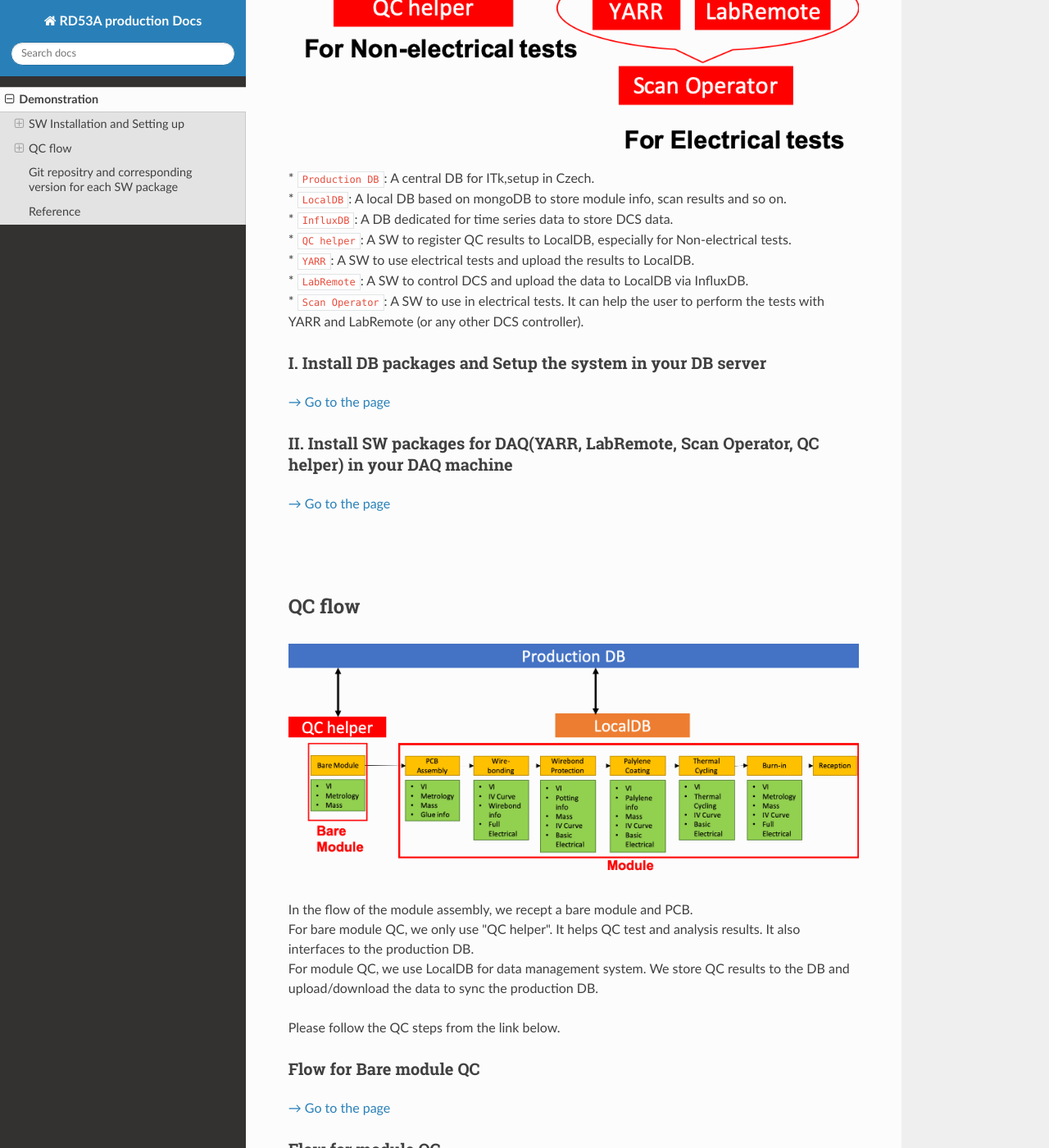
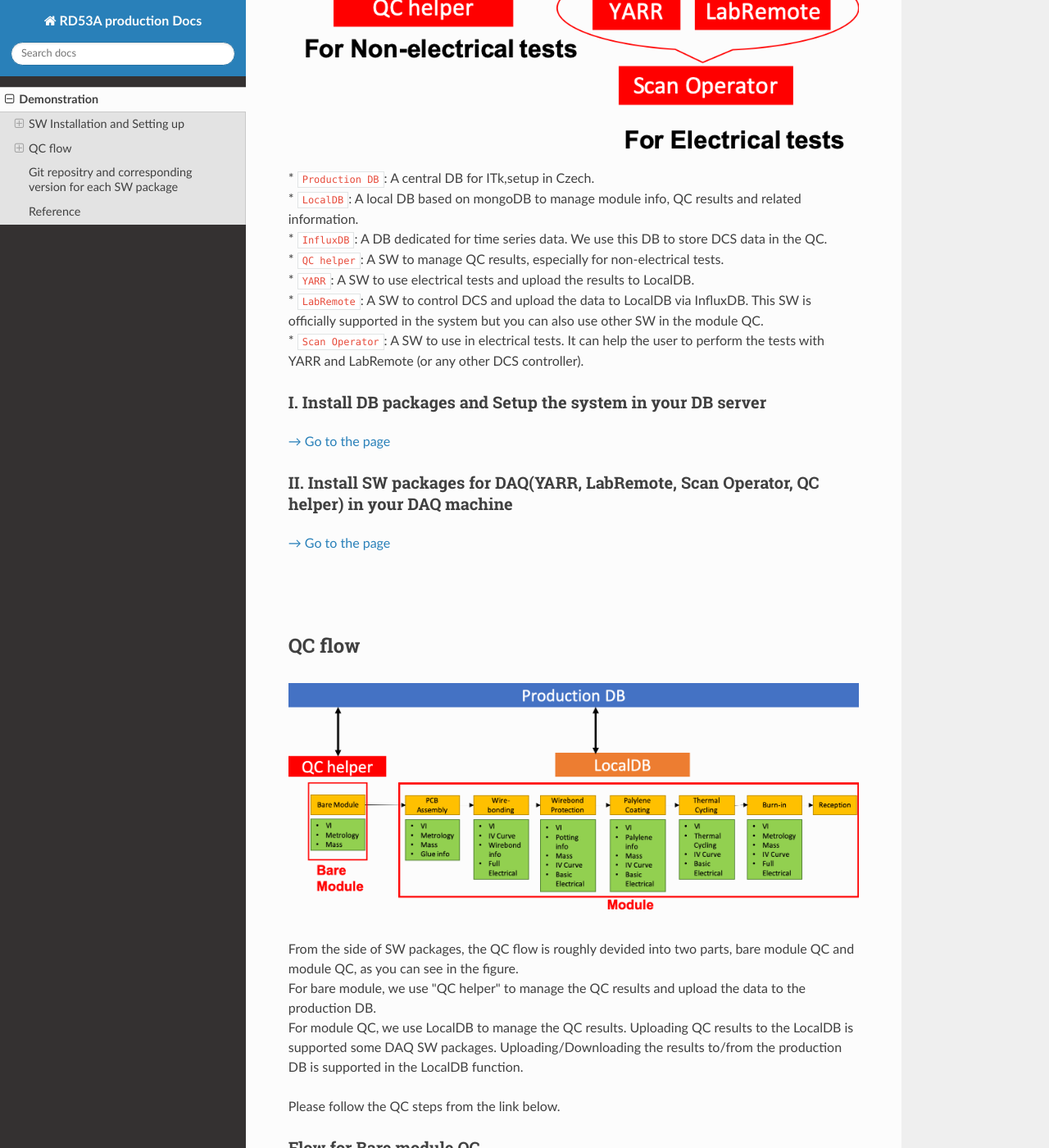
Before and after one commit to jlab-hep/-rd53a_software_doc, an MkDocs documentation site: the page built from docs/rd53a_demo_flow.md, in a window 1280 px wide and 1400 px high, scrolled down 635 px. Shown: the whole window at 82% size. Built offline with MkDocs 1.6.1, drawn with Linux system fonts in a browser that asks for light colours; nearby versions of some CDN libraries; old or Windows-style settings are respelled for this version of MkDocs.

Commit message:
modify a main page

```diff
--- a/docs/rd53a_demo_flow.md
+++ b/docs/rd53a_demo_flow.md
@@ -7,11 +7,11 @@ The doc describes how to use the packages according the flow of the module QC.<b
 
 ![SW_structure](images/SW_structure.png)
 * `Production DB`: A central DB for ITk,setup in Czech.<br>
-* `LocalDB`: A local DB based on mongoDB to store module info, scan results and so on.<br>
-* `InfluxDB`: A DB dedicated for time series data to store DCS data. <br>
-* `QC helper`: A SW to register QC results to LocalDB, especially for Non-electrical tests.<br>
+* `LocalDB`: A local DB based on mongoDB to manage module info, QC results and related information.<br>
+* `InfluxDB`: A DB dedicated for time series data. We use this DB to store DCS data in the QC. <br>
+* `QC helper`: A SW to manage QC results, especially for non-electrical tests.<br>
 * `YARR`: A SW to use electrical tests and upload the results to LocalDB.<br>
-* `LabRemote`: A SW to control DCS and upload the data to LocalDB via InfluxDB.<br>
+* `LabRemote`: A SW to control DCS and upload the data to LocalDB via InfluxDB. This SW is officially supported in the system but you can also use other SW in the module QC.<br>
 * `Scan Operator`: A SW to use in electrical tests. It can help the user to perform the tests with YARR and LabRemote (or any other DCS controller).<br>
 
 
@@ -25,10 +25,9 @@ The doc describes how to use the packages according the flow of the module QC.<b
 ## QC flow
 ![Stage_and_SW](images/Stage_and_SW.png)
 
-In the flow of the module assembly, we recept a bare module and PCB.<br>
-For bare module QC, we only use "QC helper". It helps QC test and analysis results. It also interfaces to the production DB.<br>
-For module QC, we use LocalDB for data management system. We store QC results to the DB and upload/download the data
-to sync the production DB.<br>
+From the side of SW packages, the QC flow is roughly devided into two parts, bare module QC and module QC, as you can see in the figure.<br>
+For bare module, we use "QC helper" to manage the QC results and upload the data to the production DB.<br>
+For module QC, we use LocalDB to manage the QC results. Uploading QC results to the LocalDB is supported some DAQ SW packages. Uploading/Downloading the results to/from the production DB is supported in the LocalDB function. <br>
 
 Please follow the QC steps from the link below.<br>
 
```
